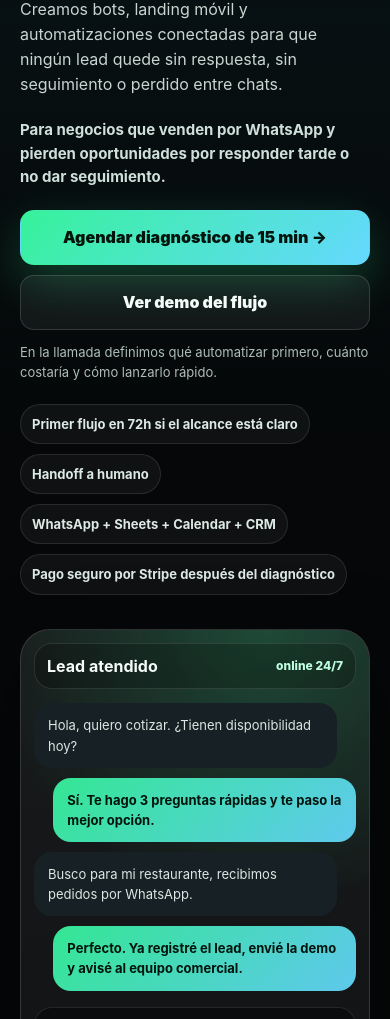
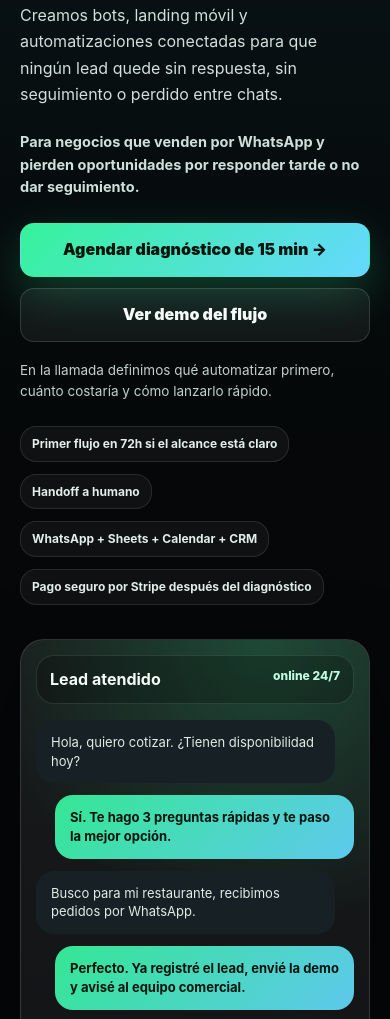
Before and after one commit to joaquinbyagentx/byagentx.com, a website: page index.html in a window 390 px wide. Shown: the part 390-1409 px from the top of the page. Drawn offline with Linux system fonts and the light colour scheme.

Commit message:
Polish landing typography and responsive spacing

```diff
--- a/index.html
+++ b/index.html
@@ -45,26 +45,26 @@
       --shadow:0 24px 80px rgba(0,0,0,.45);--radius:26px;--max:1160px;
       font-family:Inter,ui-sans-serif,system-ui,-apple-system,BlinkMacSystemFont,"Segoe UI",sans-serif;
     }
-    *{box-sizing:border-box} html{scroll-behavior:smooth} body{margin:0;background:var(--bg);color:var(--text);line-height:1.55;-webkit-font-smoothing:antialiased;overflow-x:hidden}
+    *{box-sizing:border-box} html{scroll-behavior:smooth;width:100%;max-width:100%;overflow-x:hidden} body{width:100%;max-width:100%;margin:0;background:var(--bg);color:var(--text);line-height:1.55;-webkit-font-smoothing:antialiased;overflow-x:hidden}
     body:before{content:"";position:fixed;inset:0;pointer-events:none;z-index:-3;background:radial-gradient(circle at 78% 7%,rgba(54,242,154,.18),transparent 28%),radial-gradient(circle at 12% 0%,rgba(101,216,255,.15),transparent 28%),linear-gradient(180deg,#050708 0%,#071012 48%,#050708 100%)}
     body:after{content:"";position:fixed;inset:0;pointer-events:none;z-index:-2;background-image:linear-gradient(rgba(255,255,255,.035) 1px,transparent 1px),linear-gradient(90deg,rgba(255,255,255,.025) 1px,transparent 1px);background-size:64px 64px;mask-image:linear-gradient(to bottom,rgba(0,0,0,.9),rgba(0,0,0,.18),transparent)}
-    a{color:inherit;text-decoration:none} img{max-width:100%;display:block}.container{width:min(var(--max),100%);margin:auto;padding:0 24px}.nav{position:sticky;top:0;z-index:20;background:rgba(5,7,8,.78);backdrop-filter:blur(18px);border-bottom:1px solid var(--line)}
+    a{color:inherit;text-decoration:none} img,svg,video,canvas{max-width:100%;height:auto;display:block}.container{width:100%;max-width:var(--max);margin:auto;padding:0 24px}.container>*{min-width:0}.nav{position:sticky;top:0;z-index:20;background:rgba(5,7,8,.78);backdrop-filter:blur(18px);border-bottom:1px solid var(--line)}
     .nav-inner{height:74px;display:flex;align-items:center;justify-content:space-between;gap:16px}.brand{display:flex;align-items:center;gap:10px;font-weight:900;letter-spacing:-.045em;font-size:22px}.mark{width:36px;height:36px;border-radius:13px;background:linear-gradient(135deg,var(--green),var(--blue));display:grid;place-items:center;color:#02140c;box-shadow:0 0 34px rgba(54,242,154,.32)}
     .nav-links{display:none;gap:22px;color:var(--muted);font-size:14px;font-weight:750}.nav-links a:hover{color:var(--text)}.mobile-cta{padding:11px 13px;border-radius:999px;background:var(--green);color:#03140d;font-weight:950;font-size:13px}.nav-cta{display:none}.pay-link{display:inline-flex;justify-content:center;color:#f4dfad;font-weight:850;font-size:14px;text-decoration:underline;text-decoration-color:rgba(217,181,111,.45);text-underline-offset:4px;padding:4px 0}.for-who{margin:12px 0 0;color:#cfe0da;font-size:15px;font-weight:750}
-    .btn{display:inline-flex;align-items:center;justify-content:center;gap:8px;min-height:52px;padding:14px 18px;border-radius:14px;font-weight:900;border:1px solid var(--line);text-align:center;transition:transform .18s ease,border-color .18s ease,background .18s ease}.btn:hover{transform:translateY(-1px)}.btn-primary{background:linear-gradient(135deg,var(--green),var(--blue));color:#02140c;border-color:transparent;box-shadow:0 18px 48px rgba(54,242,154,.24)}.btn-secondary{background:rgba(255,255,255,.055);color:var(--text);border-color:rgba(255,255,255,.14)}.btn-gold{background:rgba(217,181,111,.12);color:#ffe7b0;border-color:rgba(217,181,111,.32)}
-    .hero{padding:72px 0 34px}.hero-grid{display:grid;gap:34px;align-items:center}.eyebrow{display:inline-flex;align-items:center;gap:8px;border:1px solid rgba(54,242,154,.30);background:rgba(54,242,154,.075);color:#c9ffe5;border-radius:999px;padding:8px 12px;font-size:12px;font-weight:850;text-transform:uppercase;letter-spacing:.08em}.dot{width:8px;height:8px;border-radius:99px;background:var(--green);box-shadow:0 0 0 7px rgba(54,242,154,.12)}
-    h1{font-size:clamp(38px,7.2vw,82px);line-height:.94;letter-spacing:-.075em;margin:20px 0 18px;max-width:820px}.grad{background:linear-gradient(90deg,#fff 0%,var(--green) 48%,var(--blue) 100%);-webkit-background-clip:text;background-clip:text;color:transparent}.lead{font-size:clamp(17px,2.15vw,21px);line-height:1.55;color:#c8d6d0;margin:0 0 22px;max-width:710px}.actions{display:grid;gap:10px;margin:22px 0 12px}.micro{font-size:13px;color:#aebdb7}.proofline{display:flex;flex-wrap:wrap;gap:10px;margin-top:22px}.mini-pill{padding:9px 11px;border:1px solid var(--line);border-radius:999px;background:rgba(255,255,255,.045);color:#dce9e4;font-size:13px;font-weight:750}
-    .console{position:relative;border:1px solid rgba(255,255,255,.14);border-radius:30px;background:linear-gradient(180deg,rgba(255,255,255,.08),rgba(255,255,255,.035));box-shadow:var(--shadow);overflow:hidden}.console:before{content:"";position:absolute;inset:-1px;background:radial-gradient(circle at 70% 0%,rgba(54,242,154,.22),transparent 34%),radial-gradient(circle at 0% 100%,rgba(101,216,255,.13),transparent 36%);pointer-events:none}.console-inner{position:relative;padding:18px}.phone-top{display:flex;justify-content:space-between;align-items:center;padding:10px 12px;border:1px solid var(--line);border-radius:18px;background:rgba(0,0,0,.22);margin-bottom:14px}.status{color:#bfffe0;font-size:12px;font-weight:850}.chat{display:grid;gap:10px}.bubble{padding:12px 14px;border-radius:18px;max-width:88%;font-size:14px}.bubble.in{background:#172125;color:#dbe7e2}.bubble.out{background:linear-gradient(135deg,rgba(54,242,154,.95),rgba(101,216,255,.92));color:#02140c;margin-left:auto;font-weight:750}.dash{display:grid;grid-template-columns:1fr 1fr;gap:10px;margin-top:16px}.metric{padding:14px;border:1px solid var(--line);border-radius:18px;background:rgba(5,7,8,.55)}.metric strong{display:block;font-size:24px;letter-spacing:-.06em}.metric span{font-size:13px;color:var(--muted)}
+    .btn{display:inline-flex;align-items:center;justify-content:center;gap:8px;min-height:52px;padding:14px 18px;border-radius:14px;font-weight:900;border:1px solid var(--line);text-align:center;line-height:1.18;white-space:normal;transition:transform .18s ease,border-color .18s ease,background .18s ease}.btn:hover{transform:translateY(-1px)}.btn-primary{background:linear-gradient(135deg,var(--green),var(--blue));color:#02140c;border-color:transparent;box-shadow:0 18px 48px rgba(54,242,154,.24)}.btn-secondary{background:rgba(255,255,255,.055);color:var(--text);border-color:rgba(255,255,255,.14)}.btn-gold{background:rgba(217,181,111,.12);color:#ffe7b0;border-color:rgba(217,181,111,.32)}
+    .hero{padding:72px 0 34px}.hero-grid{display:grid;gap:34px;align-items:center}.hero-grid>*{min-width:0}.eyebrow{display:inline-flex;align-items:center;gap:8px;max-width:100%;border:1px solid rgba(54,242,154,.30);background:rgba(54,242,154,.075);color:#c9ffe5;border-radius:999px;padding:8px 12px;font-size:12px;font-weight:850;text-transform:uppercase;letter-spacing:.08em;line-height:1.2}.dot{width:8px;height:8px;flex:0 0 8px;border-radius:99px;background:var(--green);box-shadow:0 0 0 7px rgba(54,242,154,.12)}
+    h1{font-size:clamp(40px,6.8vw,76px);line-height:1.04;letter-spacing:-.046em;margin:20px 0 20px;max-width:840px;text-wrap:balance;overflow-wrap:normal}.grad{background:linear-gradient(90deg,#fff 0%,var(--green) 48%,var(--blue) 100%);-webkit-background-clip:text;background-clip:text;color:transparent}.lead{font-size:clamp(17px,2.15vw,21px);line-height:1.62;color:#d2dfda;margin:0 0 24px;max-width:710px}.actions{display:grid;gap:12px;margin:24px 0 16px}.micro{font-size:13.5px;line-height:1.55;color:#c1d0ca}.proofline{display:flex;flex-wrap:wrap;gap:12px;margin-top:26px;max-width:100%}.mini-pill{max-width:100%;padding:10px 12px;border:1px solid var(--line);border-radius:999px;background:rgba(255,255,255,.045);color:#e1eee9;font-size:13px;font-weight:750;line-height:1.32;white-space:normal;overflow-wrap:break-word}
+    .console{position:relative;width:100%;max-width:100%;min-width:0;border:1px solid rgba(255,255,255,.14);border-radius:30px;background:linear-gradient(180deg,rgba(255,255,255,.08),rgba(255,255,255,.035));box-shadow:var(--shadow);overflow:hidden}.console:before{content:"";position:absolute;inset:-1px;background:radial-gradient(circle at 70% 0%,rgba(54,242,154,.22),transparent 34%),radial-gradient(circle at 0% 100%,rgba(101,216,255,.13),transparent 36%);pointer-events:none}.console-inner{position:relative;min-width:0;padding:20px}.phone-top{display:flex;justify-content:space-between;align-items:center;gap:12px;min-width:0;padding:11px 13px;border:1px solid var(--line);border-radius:18px;background:rgba(0,0,0,.22);margin-bottom:16px}.status{color:#bfffe0;font-size:12px;font-weight:850;white-space:nowrap}.chat{display:grid;gap:12px;min-width:0}.bubble{padding:13px 15px;border-radius:18px;max-width:88%;min-width:0;font-size:14px;line-height:1.44;white-space:normal;overflow-wrap:break-word}.bubble.in{background:#172125;color:#e1ebe7}.bubble.out{background:linear-gradient(135deg,rgba(54,242,154,.95),rgba(101,216,255,.92));color:#02140c;margin-left:auto;font-weight:750}.dash{display:grid;grid-template-columns:1fr 1fr;gap:12px;margin-top:18px}.metric{min-width:0;padding:15px;border:1px solid var(--line);border-radius:18px;background:rgba(5,7,8,.55)}.metric strong{display:block;font-size:24px;letter-spacing:-.04em}.metric span{font-size:13px;line-height:1.36;color:#b8c9c2}
     .strip{padding:20px 0 38px}.strip-grid{display:grid;gap:10px}.strip-item{padding:16px;border:1px solid var(--line);border-radius:20px;background:rgba(255,255,255,.045)}.strip-item strong{display:block;font-size:18px}.strip-item span{font-size:13px;color:var(--muted)}
-    section{padding:62px 0}.section-head{margin-bottom:24px}.label{color:var(--green);font-weight:950;text-transform:uppercase;letter-spacing:.14em;font-size:12px}.section-head h2{font-size:clamp(32px,5.4vw,58px);line-height:.98;letter-spacing:-.065em;margin:9px 0 12px;max-width:880px}.section-head p{color:var(--muted);font-size:17px;margin:0;max-width:760px}.cards{display:grid;gap:14px}.card{position:relative;padding:22px;border:1px solid var(--line);border-radius:var(--radius);background:linear-gradient(180deg,rgba(255,255,255,.064),rgba(255,255,255,.028));box-shadow:0 14px 36px rgba(0,0,0,.18)}.num{display:inline-grid;place-items:center;width:42px;height:42px;border-radius:15px;background:rgba(54,242,154,.11);color:#c9ffe5;font-weight:950;margin-bottom:14px}.card h3{font-size:23px;line-height:1.05;letter-spacing:-.045em;margin:0 0 8px}.card p{margin:0;color:var(--muted)}.tag{display:inline-block;margin-top:14px;color:#bfffe0;font-weight:850;font-size:13px}
+    section{padding:70px 0}.section-head{margin-bottom:28px}.label{color:var(--green);font-weight:950;text-transform:uppercase;letter-spacing:.14em;font-size:12px}.section-head h2{font-size:clamp(32px,5vw,54px);line-height:1.08;letter-spacing:-.038em;margin:9px 0 14px;max-width:920px;text-wrap:balance;overflow-wrap:normal}.section-head p{color:#b9c9c3;font-size:17px;line-height:1.66;margin:0;max-width:760px}.cards{display:grid;gap:16px}.card{position:relative;min-width:0;padding:24px;border:1px solid var(--line);border-radius:var(--radius);background:linear-gradient(180deg,rgba(255,255,255,.064),rgba(255,255,255,.028));box-shadow:0 14px 36px rgba(0,0,0,.18)}.num{display:inline-grid;place-items:center;width:42px;height:42px;border-radius:15px;background:rgba(54,242,154,.11);color:#c9ffe5;font-weight:950;margin-bottom:14px}.card h3{font-size:23px;line-height:1.12;letter-spacing:-.03em;margin:0 0 10px;text-wrap:balance}.card p{margin:0;color:#b9c9c3;line-height:1.64}.tag{display:inline-block;margin-top:16px;color:#bfffe0;font-weight:850;font-size:13px}
     .system-grid{display:grid;gap:14px}.wide-card{overflow:hidden}.image-preview{margin-top:18px;border:1px solid var(--line);border-radius:22px;overflow:hidden;background:#081012}.image-preview img{width:100%;aspect-ratio:1.68/1;object-fit:cover}.image-preview figcaption{padding:13px 15px;color:var(--muted);font-size:13px}.case-grid{display:grid;gap:14px}.case-card{overflow:hidden;padding:0}.case-media{min-height:210px;background:linear-gradient(145deg,rgba(54,242,154,.14),rgba(101,216,255,.09));border-bottom:1px solid var(--line);display:grid;place-items:center}.case-media img{width:100%;height:100%;object-fit:cover;aspect-ratio:1.55/1}.case-body{padding:20px}.flow{display:grid;gap:9px;margin:14px 0}.flow-step{display:flex;gap:9px;color:#d8e6e0;font-size:14px}.flow-step:before{content:"";width:8px;height:8px;flex:0 0 auto;border-radius:99px;background:var(--green);margin-top:7px;box-shadow:0 0 0 5px rgba(54,242,154,.10)}
-    .pricing{background:rgba(255,255,255,.025);border-top:1px solid var(--line);border-bottom:1px solid var(--line)}.price-grid{display:grid;gap:14px}.price-card{display:flex;flex-direction:column}.price-card.featured{border-color:rgba(54,242,154,.48);background:linear-gradient(180deg,rgba(54,242,154,.125),rgba(15,24,27,.94))}.badge{display:inline-block;width:max-content;border-radius:999px;padding:6px 10px;background:rgba(217,181,111,.12);color:#ffe7b0;font-weight:950;font-size:12px;margin-bottom:13px}.for{min-height:54px}.price{font-size:38px;font-weight:950;letter-spacing:-.07em;margin:16px 0 3px}.price small{font-size:14px;color:var(--muted);font-weight:850;letter-spacing:-.02em}.setup{color:#bfffe0;font-weight:850}.features{list-style:none;margin:18px 0;padding:0;display:grid;gap:9px;color:#d8e6e0;font-size:15px}.features li{display:flex;gap:8px}.features li:before{content:"✓";color:var(--green);font-weight:950}.price-actions{display:grid;gap:9px;margin-top:auto}.trust-note{margin-top:18px;display:grid;gap:10px}.trust-item{padding:14px;border-radius:18px;border:1px solid rgba(217,181,111,.26);background:rgba(217,181,111,.06);color:#f4dfad;font-size:15px}
+    .pricing{background:rgba(255,255,255,.025);border-top:1px solid var(--line);border-bottom:1px solid var(--line)}.price-grid{display:grid;gap:14px}.price-card{display:flex;flex-direction:column}.price-card.featured{border-color:rgba(54,242,154,.48);background:linear-gradient(180deg,rgba(54,242,154,.125),rgba(15,24,27,.94))}.badge{display:inline-block;width:max-content;max-width:100%;border-radius:999px;padding:6px 10px;background:rgba(217,181,111,.12);color:#ffe7b0;font-weight:950;font-size:12px;line-height:1.25;margin-bottom:13px}.for{min-height:54px}.price{font-size:38px;font-weight:950;letter-spacing:-.045em;line-height:1.05;margin:16px 0 3px}.price small{font-size:14px;color:var(--muted);font-weight:850;letter-spacing:-.01em}.setup{color:#bfffe0;font-weight:850}.features{list-style:none;margin:18px 0;padding:0;display:grid;gap:9px;color:#d8e6e0;font-size:15px}.features li{display:flex;gap:8px}.features li:before{content:"✓";color:var(--green);font-weight:950}.price-actions{display:grid;gap:9px;margin-top:auto}.trust-note{margin-top:18px;display:grid;gap:10px}.trust-item{padding:14px;border-radius:18px;border:1px solid rgba(217,181,111,.26);background:rgba(217,181,111,.06);color:#f4dfad;font-size:15px}
     .process{display:grid;gap:12px}.step{display:grid;grid-template-columns:auto 1fr;gap:14px;align-items:start;padding:18px;border-radius:22px;border:1px solid var(--line);background:rgba(255,255,255,.045)}.step-num{width:42px;height:42px;border-radius:15px;background:rgba(101,216,255,.13);color:#c5edff;display:grid;place-items:center;font-weight:950}.step h3{margin:0 0 4px}.step p{margin:0;color:var(--muted)}
-    .cta-box{padding:26px;border-radius:32px;background:linear-gradient(135deg,rgba(54,242,154,.16),rgba(101,216,255,.13));border:1px solid rgba(255,255,255,.16);box-shadow:var(--shadow)}.cta-box h2{font-size:clamp(32px,5.4vw,60px);line-height:.98;letter-spacing:-.07em;margin:10px 0 12px}.cta-box p{color:var(--soft);font-size:17px;margin:0 0 20px;max-width:780px}.faq{display:grid;gap:10px;margin-top:22px}.faq details{padding:15px;border-radius:18px;background:rgba(5,7,8,.40);border:1px solid rgba(255,255,255,.1)}summary{cursor:pointer;font-weight:900}.faq p{font-size:14px;color:var(--muted);margin:8px 0 0}
+    .cta-box{padding:26px;border-radius:32px;background:linear-gradient(135deg,rgba(54,242,154,.16),rgba(101,216,255,.13));border:1px solid rgba(255,255,255,.16);box-shadow:var(--shadow)}.cta-box h2{font-size:clamp(32px,5.2vw,58px);line-height:1.04;letter-spacing:-.045em;margin:10px 0 12px;text-wrap:balance}.cta-box p{color:var(--soft);font-size:17px;line-height:1.62;margin:0 0 20px;max-width:780px}.faq{display:grid;gap:10px;margin-top:22px}.faq details{padding:15px;border-radius:18px;background:rgba(5,7,8,.40);border:1px solid rgba(255,255,255,.1)}summary{cursor:pointer;font-weight:900}.faq p{font-size:14px;color:var(--muted);margin:8px 0 0}
     footer{padding:30px 0 44px;color:var(--muted);font-size:14px}.footer-inner{display:grid;gap:14px}.footer-links{display:flex;gap:14px;flex-wrap:wrap}.footer-links a{color:var(--muted)}
     @media (min-width:760px){.container{padding:0 28px}.nav-links,.nav-cta{display:flex}.mobile-cta{display:none}.hero{padding:88px 0 44px}.hero-grid{grid-template-columns:1.05fr .95fr;gap:46px}.actions{display:flex;align-items:center}.strip-grid{grid-template-columns:repeat(4,1fr)}.cards{grid-template-columns:repeat(3,1fr)}.system-grid{grid-template-columns:1fr 1fr}.case-grid{grid-template-columns:1.1fr .9fr}.price-grid{grid-template-columns:repeat(3,1fr)}.process{grid-template-columns:repeat(5,1fr)}.step{grid-template-columns:1fr}.faq{grid-template-columns:1fr 1fr}.footer-inner{grid-template-columns:1fr auto;align-items:center}}
     @media (max-width:759px){.nav-cta{display:none!important}.mobile-cta{display:inline-flex}}
-    @media (max-width:620px){.container{padding:0 20px}.nav-inner{height:64px}.brand{font-size:20px}.hero{padding:46px 0 26px}h1{font-size:clamp(36px,11vw,50px);letter-spacing:-.052em}.lead{font-size:16px}.actions .btn{width:100%}.console-inner{padding:13px}.bubble{max-width:94%;font-size:13px}.dash{grid-template-columns:1fr}.section-head h2,.cta-box h2{letter-spacing:-.045em}.price{font-size:32px}.cta-box{padding:20px}.nav-links{display:none}}
+    @media (max-width:620px){.container{padding:0 20px}.nav-inner{height:64px}.brand{font-size:20px}.mobile-cta{font-size:12px;padding:10px 12px}.hero{padding:46px 0 26px}h1{font-size:clamp(37px,10vw,43px);line-height:1.08;letter-spacing:-.034em}.lead{font-size:16px;line-height:1.64}.for-who{font-size:14.5px;line-height:1.56}.actions{gap:11px;margin:24px 0 18px}.actions .btn{width:100%;min-height:54px}.eyebrow{font-size:10.5px;letter-spacing:.07em;padding:8px 10px}.proofline{gap:12px;margin-top:24px}.mini-pill{border-radius:16px;font-size:12px;padding:9px 11px}.console{border-radius:24px}.console-inner{padding:15px}.phone-top{align-items:flex-start}.bubble{max-width:94%;font-size:13px}.dash{grid-template-columns:1fr}.section-head h2,.cta-box h2{font-size:clamp(30px,8.2vw,37px);line-height:1.12;letter-spacing:-.028em}.section-head p,.cta-box p{font-size:16px}.price{font-size:31px;letter-spacing:-.035em}.cta-box{padding:20px}.nav-links{display:none}}
   </style>
 </head>
 <body>
```
